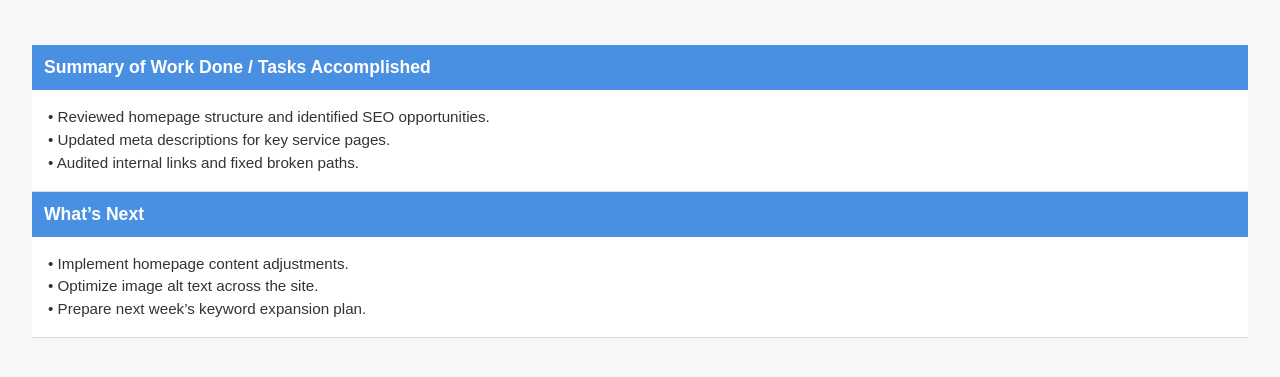
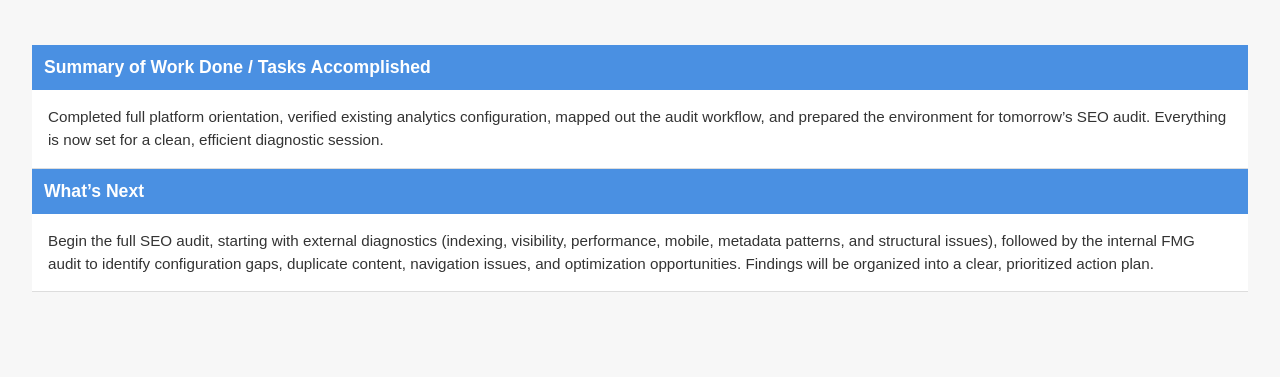
Before and after one commit to hkeith62-source/afl-dashboard, a plain HTML site: page strategy/updates.html in a window 1280 px wide. Shown: the part 129-506 px from the top of the page. Drawn offline with Linux system fonts and the light colour scheme.

Commit message:
Update updates.html

```diff
--- a/strategy/updates.html
+++ b/strategy/updates.html
@@ -2,7 +2,7 @@
 <html lang="en">
 <head>
 <meta charset="UTF-8">
-<title>Upcoming Sunday Updates</title>
+<title>Today's Update</title>
 <style>
   body {
     font-family: Arial, sans-serif;
@@ -76,9 +76,9 @@
     <td>
       <div class="notes">
         <!-- Add your completed tasks here -->
-        • Reviewed homepage structure and identified SEO opportunities.<br>
-        • Updated meta descriptions for key service pages.<br>
-        • Audited internal links and fixed broken paths.<br>
+         Completed full platform orientation, verified existing analytics configuration,
+mapped out the audit workflow, and prepared the environment for tomorrow’s
+SEO audit. Everything is now set for a clean, efficient diagnostic session.
         <!-- Add or remove lines as needed -->
       </div>
     </td>
@@ -91,9 +91,11 @@
     <td>
       <div class="notes">
         <!-- Add your upcoming tasks here -->
-        • Implement homepage content adjustments.<br>
-        • Optimize image alt text across the site.<br>
-        • Prepare next week’s keyword expansion plan.<br>
+         Begin the full SEO audit, starting with external diagnostics (indexing, visibility,
+performance, mobile, metadata patterns, and structural issues), followed by the
+internal FMG audit to identify configuration gaps, duplicate content, navigation
+issues, and optimization opportunities. Findings will be organized into a clear,
+prioritized action plan.
         <!-- Add or remove lines as needed -->
       </div>
     </td>
```
